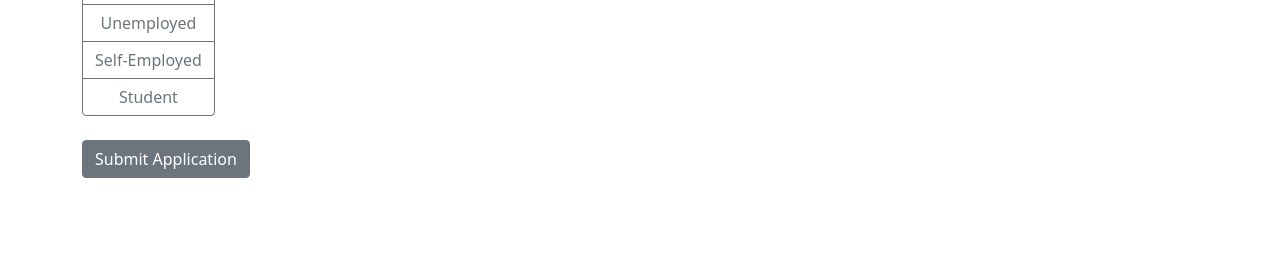
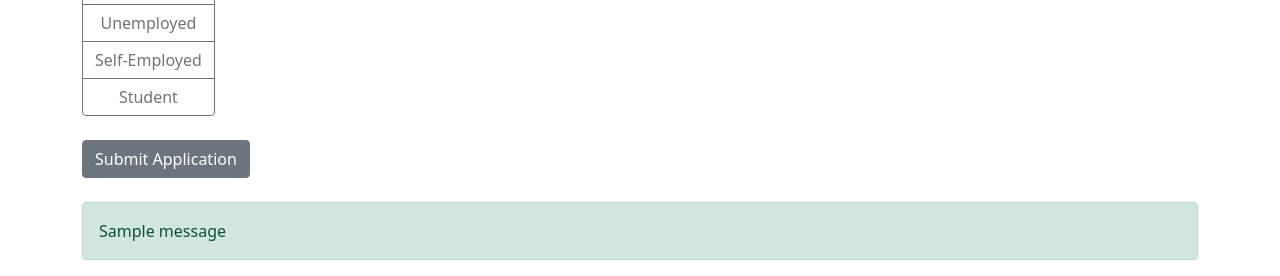
Before and after one commit to Indu-Lahari/Job-Application-Web-App-Flask-, a Flask app: page / in a window 1280 px wide. Shown: the part 658-934 px from the top of the page. Before the commit the page ends 836 px from the top, so only its background shows below. Run offline with Flask 3, Linux system fonts and the light colour scheme; one stand-in notice (Sample message) is shown.

Commit message:
Showing submission notification

```diff
--- a/main.py
+++ b/main.py
@@ -1,5 +1,5 @@
 from datetime import datetime
-from flask import Flask, render_template, request
+from flask import Flask, render_template, request, flash
 # this library allows to interact with database using more high-level code, makes easier to manage database and data
 from flask_sqlalchemy import SQLAlchemy
 
@@ -41,6 +41,7 @@ def index():
                     mobile=mobile, date=date_object, occupation=occupation)
         db.session.add(form)
         db.session.commit()
+        flash(f"{first_name}, Your form was submitted successfully!", "success")
     return render_template("index.html")
 
 
--- a/templates/index.html
+++ b/templates/index.html
@@ -55,9 +55,16 @@
                         <label class="btn btn-outline-secondary" for="student">Student</label>
                     </div>
                 </div>
-                <div>
-                    <button class="btn btn-secondary mb-4" type="submit">Submit Application</button>
+                <button class="btn btn-secondary mb-4" type="submit">Submit Application</button>
+                {% with messages = get_flashed_messages() %}
+                {% if messages %}
+                <div class="alert alert-success">
+                    {% for message in messages %}
+                    {{ message }}
+                    {% endfor %}
                 </div>
+                {% endif %}
+                {% endwith %}
             </form>
         </div>
         <script src="https://code.jquery.com/jquery-3.6.0.min.js"></script>
```
